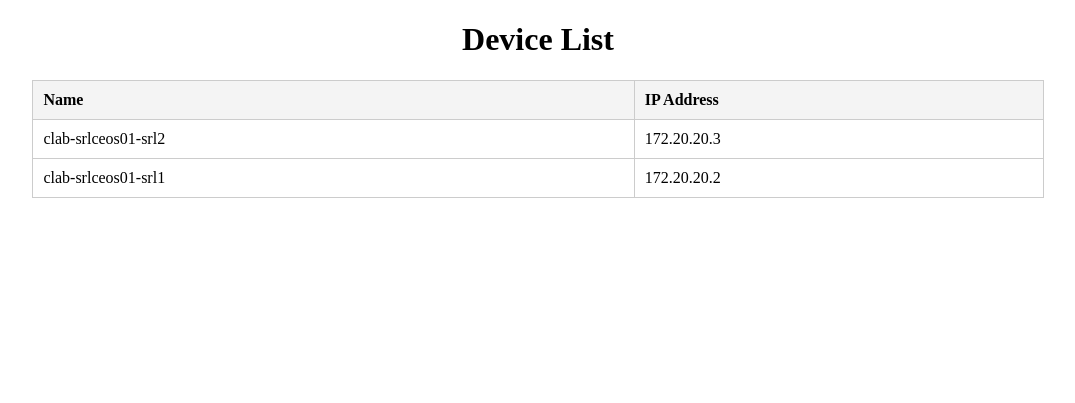
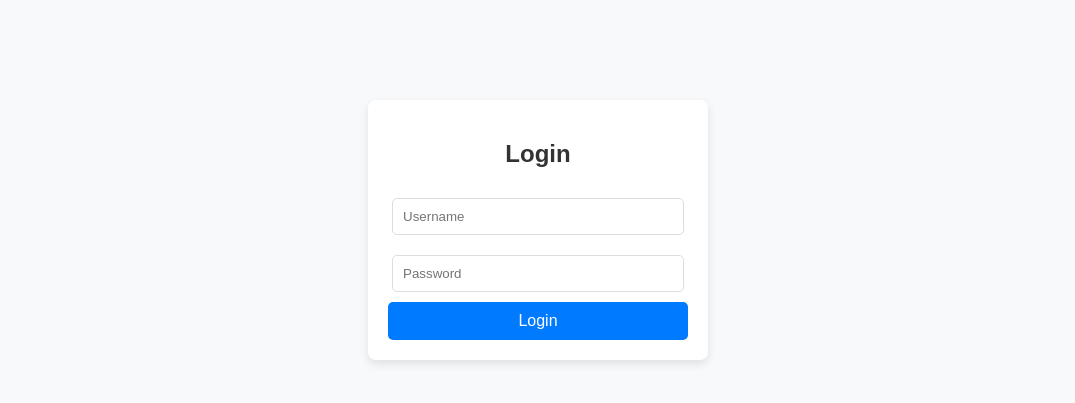
Before and after one commit to marmpampa75/srlinux_project, a Django app: page / in a window 1280 px wide. Shown: the top 403 px of the page, without its empty margins (102-1177 px from the left). Run offline with Django 5.2, Linux system fonts and the light colour scheme; data comes from the database, SQL or seed files in the repository; both versions use the stored data as it was after the commit.

Commit message:
login, logout, logout_confirm/ make it dynamic from admin page

```diff
--- a/srlinux_app/netmiko_handler.py
+++ b/srlinux_app/netmiko_handler.py
@@ -3,9 +3,9 @@ from netmiko import ConnectHandler
 def get_device_interfaces(ip, username, password):
     device = {
         "device_type": "nokia_srl",
-        "host": "172.20.20.3",
-        "username": "admin",
-        "password": "NokiaSrl1!",
+        "host": ip,
+        "username": username,
+        "password": password,
         "timeout": 60,  # connection timeout
     }
 
--- a/srlinux_app/templates/device_list.html
+++ b/srlinux_app/templates/device_list.html
@@ -5,37 +5,97 @@
     <meta name="viewport" content="width=device-width, initial-scale=1.0">
     <title>Device List</title>
     <style>
+        body {
+            font-family: Arial, sans-serif;
+            background-color: #f8f9fa;
+            margin: 0;
+            padding: 0;
+            text-align: center;
+        }
+        h1 {
+            margin-top: 20px;
+            color: #333;
+        }
         table {
-            width: 80%;
+            width: 50%;  /* Reduced table width */
             margin: 20px auto;
             border-collapse: collapse;
+            background: white;
+            box-shadow: 0px 4px 10px rgba(0, 0, 0, 0.1);
+            border-radius: 8px;
+            overflow: hidden;
         }
         th, td {
-            border: 1px solid #ccc;
+            border: 1px solid #ddd;
             padding: 10px;
             text-align: left;
+            width: 50%; /* Set equal width for both columns */
         }
         th {
-            background-color: #f4f4f4;
+            background-color: #007bff;
+            color: white;
         }
-        h1 {
-            text-align: center;
+        tr:hover {
+            background-color: #f1f1f1;
+        }
+        a {
+            text-decoration: none;
+            color: #007bff;
+            font-weight: bold;
+        }
+        a:hover {
+            text-decoration: underline;
+        }
+        .container {
+            padding: 20px;
+        }
+        .greeting {
+            position: absolute;
+            top: 20px;
+            left: 20px;
+            font-size: 16px;
+            font-weight: bold;
+            color: #007bff;  /* Blue color to match header */
+        }
+        .exit-button {
+            position: absolute;
+            top: 20px;
+            right: 20px;
+            background-color: #007bff;
+            color: white;
+            border: none;
+            padding: 10px 20px;
+            border-radius: 5px;
+            cursor: pointer;
+            font-size: 14px;
+        }
+        .exit-button:hover {
+            background-color: #0056b3; /* Darker blue on hover */
         }
     </style>
 </head>
 <body>
+    <div class="greeting">
+        Hello, {{ user.username }}
+    </div>
+    <div class="exit-button">
+        <a href="{% url 'logout_confirmation' %}" style="color: white; text-decoration: none;">Exit</a>
+    </div>
+    <div class="container">
         <h1>Device List</h1>
         <table>
             <thead>
                 <tr>
-                <th>Name</th>
-                <th>IP Address</th>
+                    <th style="width: 40%;">Name</th>
+                    <th style="width: 60%;">IP Address</th>
                 </tr>
             </thead>
             <tbody>
                 {% for device in devices %}
                 <tr>
-                <td>{{ device.name }}</td>
+                    <td>
+                        <a href="{% url 'device_interfaces' device.id %}">{{ device.name }}</a>
+                    </td>
                     <td>{{ device.ip_address }}</td>
                 </tr>
                 {% empty %}
@@ -45,5 +105,6 @@
                 {% endfor %}
             </tbody>
         </table>
+    </div>
 </body>
 </html>
--- /dev/null
+++ b/srlinux_app/templates/login.html
@@ -0,0 +1,66 @@
+<!DOCTYPE html>
+<html lang="en">
+<head>
+    <meta charset="UTF-8">
+    <meta name="viewport" content="width=device-width, initial-scale=1.0">
+    <title>Login</title>
+    <style>
+        body {
+            font-family: Arial, sans-serif;
+            background-color: #f8f9fa;
+            text-align: center;
+            margin: 0;
+            padding: 0;
+        }
+        .container {
+            width: 300px;
+            margin: 100px auto;
+            background: white;
+            padding: 20px;
+            box-shadow: 0px 4px 10px rgba(0, 0, 0, 0.1);
+            border-radius: 8px;
+        }
+        h2 {
+            color: #333;
+        }
+        input {
+            width: 90%;
+            padding: 10px;
+            margin: 10px 0;
+            border: 1px solid #ddd;
+            border-radius: 5px;
+        }
+        button {
+            width: 100%;
+            padding: 10px;
+            background-color: #007bff;
+            border: none;
+            color: white;
+            font-size: 16px;
+            border-radius: 5px;
+            cursor: pointer;
+        }
+        button:hover {
+            background-color: #0056b3;
+        }
+        .error {
+            color: red;
+            font-size: 14px;
+        }
+    </style>
+</head>
+<body>
+    <div class="container">
+        <h2>Login</h2>
+        {% if error %}
+            <p class="error">{{ error }}</p>
+        {% endif %}
+        <form method="post">
+            {% csrf_token %}
+            <input type="text" name="username" placeholder="Username" required>
+            <input type="password" name="password" placeholder="Password" required>
+            <button type="submit">Login</button>
+        </form>
+    </div>
+</body>
+</html>
--- a/srlinux_app/urls.py
+++ b/srlinux_app/urls.py
@@ -2,7 +2,10 @@ from django.urls import path
 from . import views
 
 urlpatterns = [
-    path('', views.device_list, name='device_list'),
+    path('', views.login_view, name='login'),
+    path('list/', views.device_list, name='device_list'),
     path('add/', views.add_device, name='add_device'),
     path('<int:device_id>/interfaces/', views.device_interfaces, name='device_interfaces'),
+    path('logout/', views.logout_confirmation, name='logout_confirmation'),
+    path('logout/confirmed/', views.logout_confirmed, name='logout_confirmed'),
 ]
--- a/srlinux_app/views.py
+++ b/srlinux_app/views.py
@@ -1,9 +1,10 @@
 from django.shortcuts import render
-
-from django.shortcuts import render, redirect
+from django.shortcuts import redirect
 from .models import Device
 from .forms import DeviceForm
 from .netmiko_handler import get_device_interfaces
+from django.contrib.auth import authenticate, login
+from django.contrib.auth import logout
 
 def device_list(request):
     devices = Device.objects.all()
@@ -21,5 +22,27 @@ def add_device(request):
 
 def device_interfaces(request, device_id):
     device = Device.objects.get(id=device_id)
+    print(f"Connecting to: {device.ip_address}")  # Debugging
+
     interfaces = get_device_interfaces(device.ip_address, device.username, device.password)
     return render(request, 'device_interfaces.html', {'interfaces': interfaces, 'device': device})
+
+def login_view(request):
+    if request.method == 'POST':
+        username = request.POST['username']
+        password = request.POST['password']
+        user = authenticate(request, username=username, password=password)
+        if user is not None:
+            login(request, user)
+            return redirect('device_list')  # Redirect to the device list after login
+        else:
+            return render(request, 'login.html', {'error': 'Invalid credentials'})
+
+    return render(request, 'login.html')
+
+def logout_confirmation(request):
+    return render(request, 'logout_confirmation.html')
+
+def logout_confirmed(request):
+    logout(request)
+    return redirect('login')  # Redirect the user to the login page after logging out
```
Also changed, not shown: srlinux_app/templates/device_interfaces.html (+67 -4 lines), srlinux_app/templates/logout_confirmation.html (added, +49 -0 lines), db.sqlite3. Lines whose indentation alone changed are shown as unchanged.
